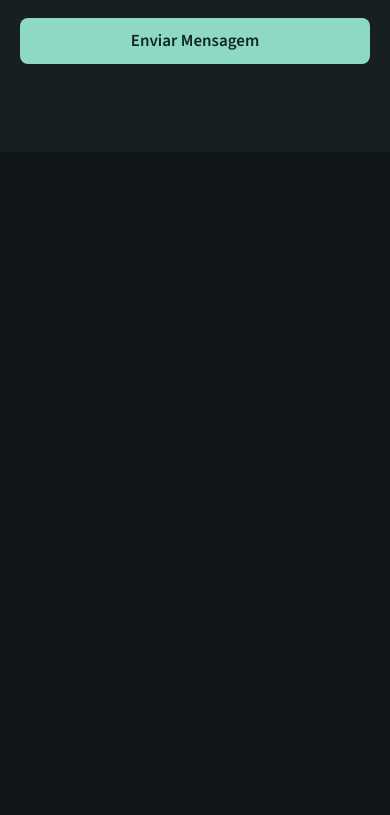
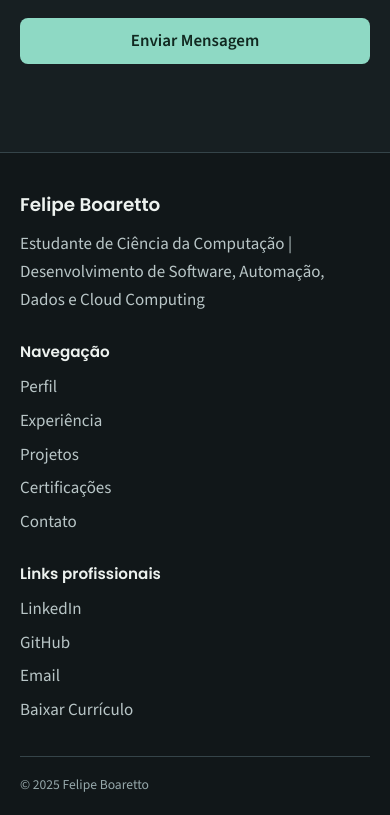
Before and after one commit to BoarettoFelipe/portfolio-react, a React (Vite) app: page / in a window 390 px wide. Shown: the part 6731-7546 px from the top of the page. Before the commit the page ends 6883 px from the top, so only its background shows below. Built offline with nearby package versions, Linux system fonts and the light colour scheme.

Commit message:
adição de footer

```diff
--- a/src/App.jsx
+++ b/src/App.jsx
@@ -7,6 +7,7 @@ import Experiencia from './components/pages/Experiencia';
 import Projetos from './components/pages/Projetos';
 import Certificacoes from './components/pages/Certificacoes';
 import Contato from './components/pages/Contato';
+import Footer from './components/Footer';
 import { useTranslation } from 'react-i18next';
 import './App.css';
 
@@ -84,6 +85,7 @@ function App() {
           </div>
         </section>
       </main>
+      <Footer />
     </>
   );
 }
--- /dev/null
+++ b/src/components/Footer.css
@@ -0,0 +1,74 @@
+.site-footer {
+  padding: clamp(2.5rem, 5vw, 4rem) var(--gutter) 1.25rem;
+  background: var(--bg);
+  border-top: 1px solid var(--border);
+}
+
+.site-footer-inner {
+  max-width: var(--content-width);
+  margin-inline: auto;
+}
+
+.site-footer-grid {
+  display: grid;
+  grid-template-columns: minmax(0, 1.6fr) minmax(9rem, 0.7fr) minmax(11rem, 0.8fr);
+  gap: clamp(2rem, 5vw, 5rem);
+}
+
+.site-footer-name {
+  margin: 0 0 0.75rem;
+  color: var(--text);
+  font: 600 1.15rem/1.35 var(--font-heading);
+}
+
+.site-footer-identity > p:last-child {
+  max-width: 45ch;
+  margin: 0;
+  color: var(--text-secondary);
+}
+
+.site-footer h2 {
+  margin: 0 0 0.75rem;
+  font-size: 0.95rem;
+  font-weight: 600;
+  letter-spacing: 0;
+}
+
+.site-footer ul {
+  display: grid;
+  gap: 0.35rem;
+  margin: 0;
+  padding: 0;
+  list-style: none;
+}
+
+.site-footer a {
+  color: var(--text-secondary);
+  text-decoration: none;
+  overflow-wrap: anywhere;
+  transition: color 160ms ease;
+}
+
+.site-footer a:hover,
+.site-footer a:focus-visible {
+  color: var(--accent);
+  text-decoration: underline;
+}
+
+.site-footer-copyright {
+  margin: 2rem 0 0;
+  padding-top: 1rem;
+  border-top: 1px solid var(--border);
+  color: var(--text-muted);
+  font-size: 0.85rem;
+}
+
+@media (max-width: 900px) {
+  .site-footer-grid { grid-template-columns: repeat(2, minmax(0, 1fr)); }
+  .site-footer-identity { grid-column: 1 / -1; }
+}
+
+@media (max-width: 560px) {
+  .site-footer-grid { grid-template-columns: 1fr; gap: 1.75rem; }
+  .site-footer-identity { grid-column: auto; }
+}
--- /dev/null
+++ b/src/components/Footer.jsx
@@ -0,0 +1,45 @@
+import { useTranslation } from 'react-i18next';
+import { profile } from '../data/profile';
+import './Footer.css';
+
+const sections = ['perfil', 'experiencia', 'projetos', 'certificacoes', 'contato'];
+
+function Footer() {
+  const { t } = useTranslation();
+
+  return (
+    <footer className="site-footer">
+      <div className="site-footer-inner">
+        <div className="site-footer-grid">
+          <div className="site-footer-identity">
+            <p className="site-footer-name">{profile.name}</p>
+            <p>{t('hero_subtitle')}</p>
+          </div>
+
+          <nav aria-label={t('menu_title')}>
+            <h2>{t('menu_title')}</h2>
+            <ul>
+              {sections.map((id) => (
+                <li key={id}><a href={`#${id}`}>{t(`nav_${id}`)}</a></li>
+              ))}
+            </ul>
+          </nav>
+
+          <div className="site-footer-professional">
+            <h2>{t('footer_professional_links')}</h2>
+            <ul>
+              <li><a href={profile.linkedin.url} target="_blank" rel="noopener noreferrer">LinkedIn</a></li>
+              <li><a href={profile.github.url} target="_blank" rel="noopener noreferrer">GitHub</a></li>
+              <li><a href={`mailto:${profile.email}`}>{t('contact_email')}</a></li>
+              <li><a href={profile.resume.url} download={profile.resume.filename}>{t('resume_download_button')}</a></li>
+            </ul>
+          </div>
+        </div>
+
+        <p className="site-footer-copyright">© {new Date().getFullYear()} {profile.name}</p>
+      </div>
+    </footer>
+  );
+}
+
+export default Footer;
--- a/src/locales/en/translation.json
+++ b/src/locales/en/translation.json
@@ -2,6 +2,7 @@
   "nav_projetos": "Projects",
   "nav_certificacoes": "Certifications",
   "nav_contato": "Contact",
+  "footer_professional_links": "Professional links",
   "certifications_title": "Certifications",
   "certifications_intro": "Training and assessments that complement my professional experience.",
   "certifications_view_credential": "View credential",
--- a/src/locales/pt/translation.json
+++ b/src/locales/pt/translation.json
@@ -2,6 +2,7 @@
   "nav_projetos": "Projetos",
   "nav_certificacoes": "Certificações",
   "nav_contato": "Contato",
+  "footer_professional_links": "Links profissionais",
   "certifications_title": "Certificações",
   "certifications_intro": "Formações e avaliações que complementam minha experiência profissional.",
   "certifications_view_credential": "Ver credencial",
```
